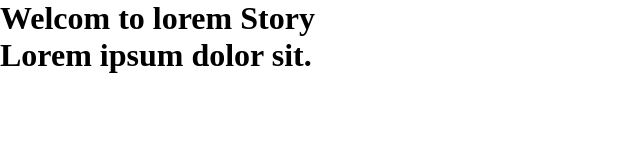
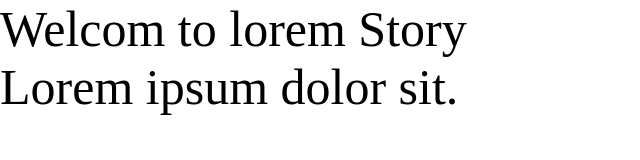
Before and after one commit to AshikPatwary/portfolio-design1, a plain HTML site: page index.html in a window 1280 px wide. Shown: the whole page, without its empty margins (0-640 px from the left). Drawn offline with Linux system fonts and the light colour scheme.

Commit message:
new header style add

```diff
--- a/style.css
+++ b/style.css
@@ -9,3 +9,7 @@ body{
     height: 100vh;
     width: 100%;
 }
+h1{
+    font-size: 50px;
+    font-weight: 400;
+}
```
